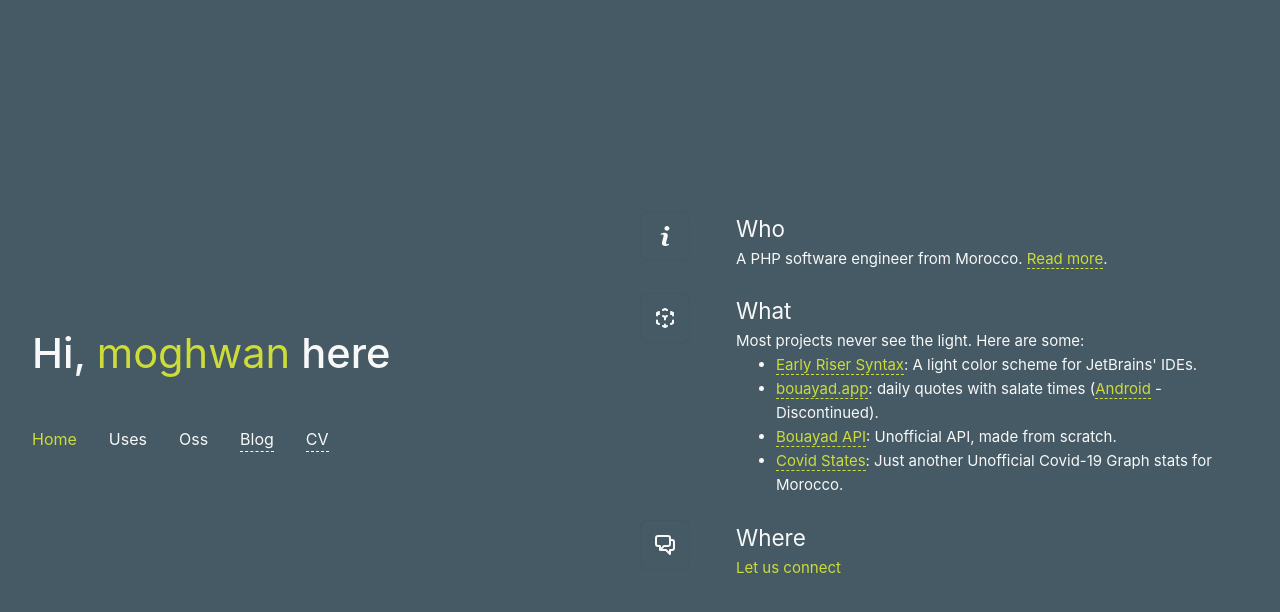
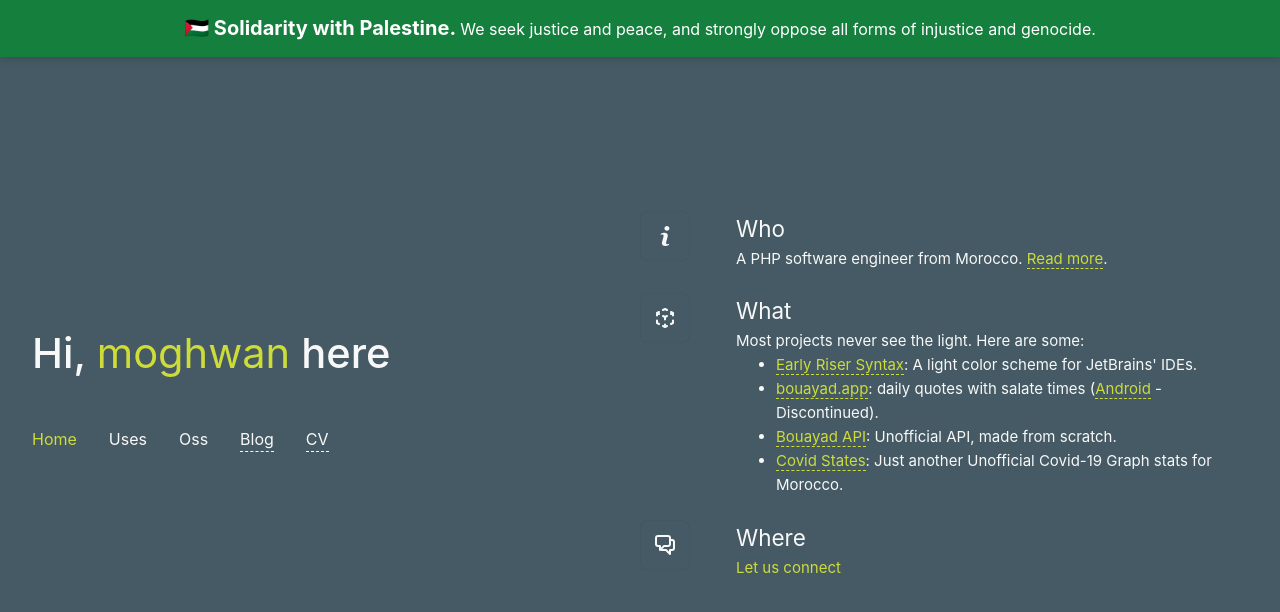
Before and after one commit to moghwan/moghwan.io, a Vue app: page / in a window 1280 px wide. Shown: the top 612 px of the page. Built offline with nearby package versions, Linux system fonts and the light colour scheme.

Commit message:
Solidarity with Palestine (html)

```diff
--- a/index.html
+++ b/index.html
@@ -7,6 +7,10 @@
     <title>moghwan</title>
   </head>
   <body>
+    <div class="palestine-box">
+      <span class="palestine-title">🇵🇸 Solidarity with Palestine.</span>
+      <span class="palestine-text">We seek justice and peace, and strongly oppose all forms of injustice and genocide.</span>
+    </div>
     <div id="app"></div>
     <script type="module" src="/src/main.js"></script>
 
--- a/src/App.vue
+++ b/src/App.vue
@@ -73,4 +73,38 @@ a.external-link {
     margin-top: 1rem;
   }
 }
+
+.palestine-box {
+  background-color: #15803d;
+  color: white;
+  text-align: center;
+  padding: 1rem;
+  line-height: 1.25;
+  box-shadow: rgba(0, 0, 0, 0.15) 0px 2px 8px;
+  position: absolute;
+  top: 0;
+  width: 100%;
+}
+
+.palestine-title {
+  font-size: 1.25rem;
+  font-weight: bold;
+}
+
+.palestine-text {
+  display: inline;
+  font-size: 0.75rem;
+}
+
+@media (min-width: 640px) {
+  .palestine-text {
+    font-size: 0.875rem;
+  }
+}
+
+@media (min-width: 768px) {
+  .palestine-text {
+    font-size: 1rem;
+  }
+}
 </style>
```
